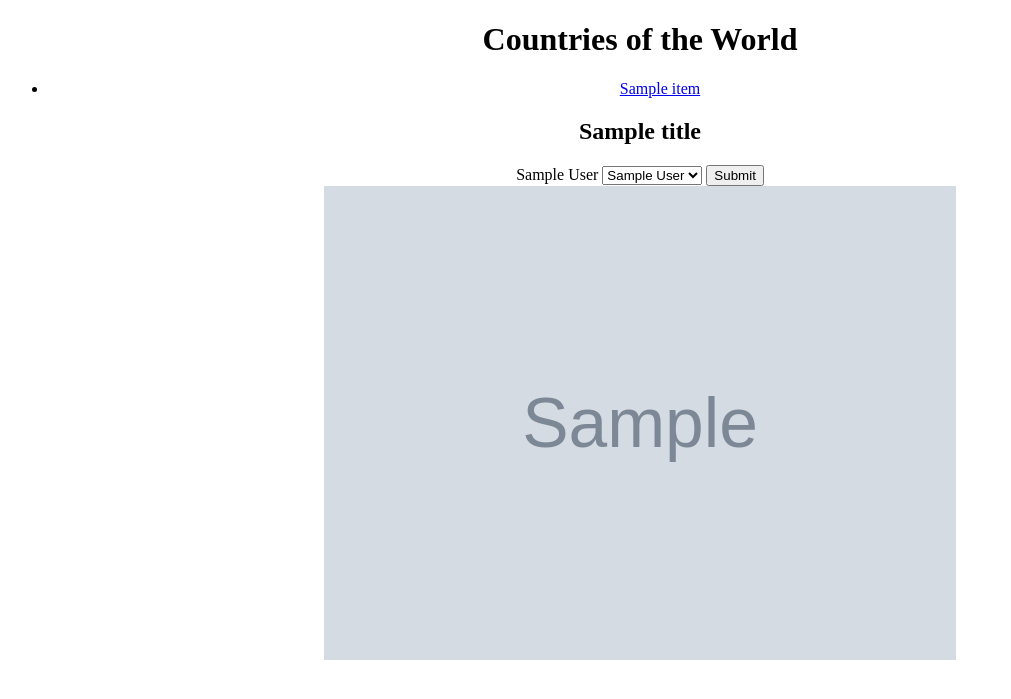
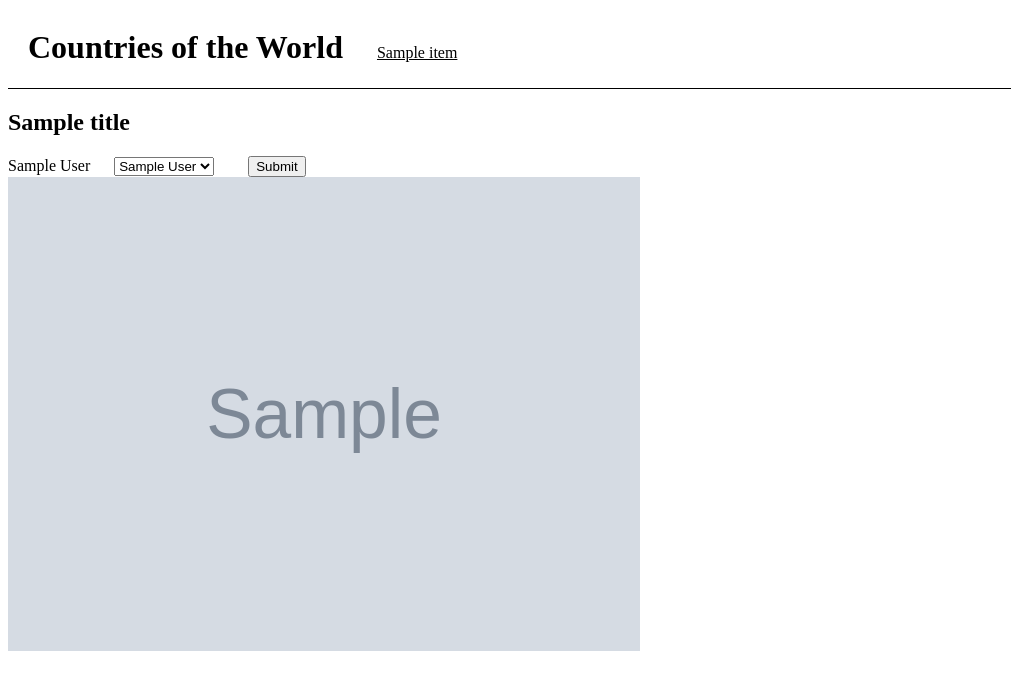
Before and after one commit to lauracorssac/countriesOfTheWorld, a Flask app: template app/templates/correlation.html in a window 1280 px wide. Shown: the top 699 px of the page, without its empty margins (0-1011 px from the left). Run offline with Flask 2, Linux system fonts and the light colour scheme; the template is opened without the code that fills it: most values are stand-ins (such as "Sample title", 1, 10 or a date in 2020); grey boxes marked "Sample" are stand-in pictures.

Commit message:
fix selection list

```diff
--- a/app/routes.py
+++ b/app/routes.py
@@ -9,7 +9,7 @@ from app.GhapicManager import GraphicManager
 from app.SelectionOptionsManager import SelectionOptionsManager
 
 nav.Bar('top', [
-    nav.Item('Countries of The World', 'countries_list'),
+    nav.Item('Home', 'countries_list'),
     nav.Item('Correlation', 'get_correlation'),
 ])
 
@@ -23,9 +23,7 @@ def countries_list():
     return render_template(
         'rank.html',
         countries=map(convertJSONToPresentation,countries),
-        criterias= SelectionOptionsManager.get_criterias(),
-        orders= SelectionOptionsManager.get_options(),
-        filters= SelectionOptionsManager.get_filters()
+        selections=SelectionOptionsManager.get_ranking_selections()
     )
 
 @app.route('/alcohol_area/<country_name>/<alcohol_type>')
--- /dev/null
+++ b/app/templates/base.html
@@ -0,0 +1,38 @@
+<!doctype html>
+<html>
+    <style>
+        .inline-block-child {
+            display: inline-block;
+            margin-left: 20px;
+            margin-right: 10px;
+        }
+        a {
+            color: black;
+        }
+        h1 {
+            text-align: center;
+        }
+        td, .nav-bar {
+            border-bottom:1px solid black;
+        }
+        .selection-menu {
+            margin:auto;
+        }
+        .container {
+            width: max-content;
+        }
+    </style>
+    <head>
+        <div class= "nav-bar">
+            <h1 class= "inline-block-child" action="/list"> Countries of the World </h1>
+            {% for item in nav.top %}
+            <label class= "inline-block-child">
+                <a href="{{ item.url }}">{{ item.label }}</a>
+            </label>
+            {% endfor %}
+        </div>
+    </head>
+    <body>
+        {% block content %}{% endblock %}
+    </body>
+</html>
--- a/app/templates/correlation.html
+++ b/app/templates/correlation.html
@@ -1,31 +1,9 @@
-<!doctype html>
-<html>
-    <style>
-        .center {
-            display: block;
-            margin-left: auto;
-            margin-right: auto;
-            width: 50%;
-        }
-        body {
-            text-align: center;
-        }
-        .inline-block-child {
-            display: inline;
-        }
-    </style>
-    <head>
-        <h1> Countries of the World </h1>
-        <ul>
-            {% for item in nav.top %}
-            <li class="{{ 'active' if item.is_active else '' }}">
-                <a href="{{ item.url }}">{{ item.label }}</a>
-            </li>
-            {% endfor %}
-        </ul>
-    </head>
-    <body>
-        <h2>{{title}}</h2>
+
+{% extends "base.html" %}
+{% block content %}
+<h2>{{title}}</h2>
+<div class="container">
+    <div class="selection-menu">
         <form method="GET" action="/correlation/">
             {% for selection in selections %}
             <label> {{selection.display_name}} </label>
@@ -37,6 +15,9 @@
             {% endfor %}
             <input class="inline-block-child" type="submit">
         </form>
-        <img class="center" src={{image}} height="50%" width="50%">
-    </body>
-</html>
+    </div>
+</div>
+{% if image %}
+<img class="center" src={{image}} height="50%" width="50%">
+{% endif %}
+{% endblock %}
```
Also changed, not shown: app/SelectionOptionsManager.py (+22 -1 lines), app/templates/rank.html (+14 -43 lines).
